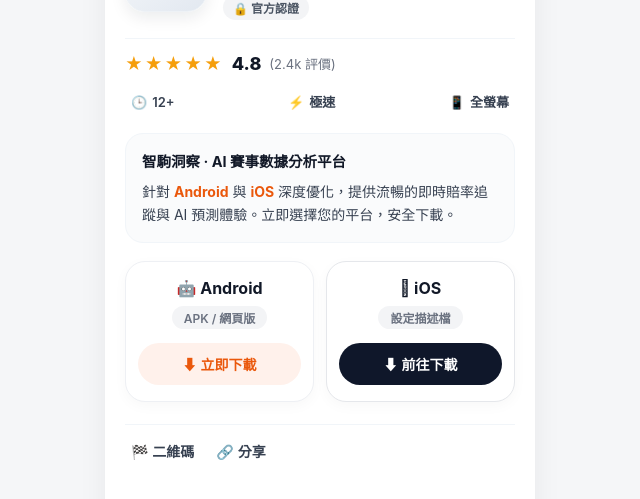
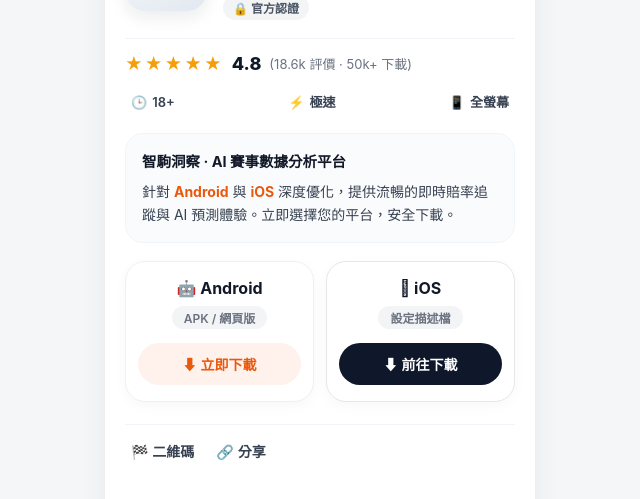
Before and after one commit to tszkit9-boop/zhiju-download, a plain HTML site: page download-page/index.html in a window 1280 px wide. Shown: the part 119-618 px from the top of the page, without its empty margins (320-960 px from the left). Drawn offline with Linux system fonts and the light colour scheme.

Commit message:
Update index.html

```diff
--- a/download-page/index.html
+++ b/download-page/index.html
@@ -99,10 +99,10 @@
     <div class="rating-row">
       <span class="stars">★★★★★</span>
       <span class="score">4.8</span>
-      <span class="reviews">(2.4k 評價)</span>
+      <span class="reviews">(18.6k 評價 · 50k+ 下載)</span>
     </div>
     <div class="meta-row">
-      <div class="meta-item">🕒 <span>12+</span></div>
+      <div class="meta-item">🕒 <span>18+</span></div>
       <div class="meta-item">⚡ <span>極速</span></div>
       <div class="meta-item">📱 <span>全螢幕</span></div>
     </div>
```
